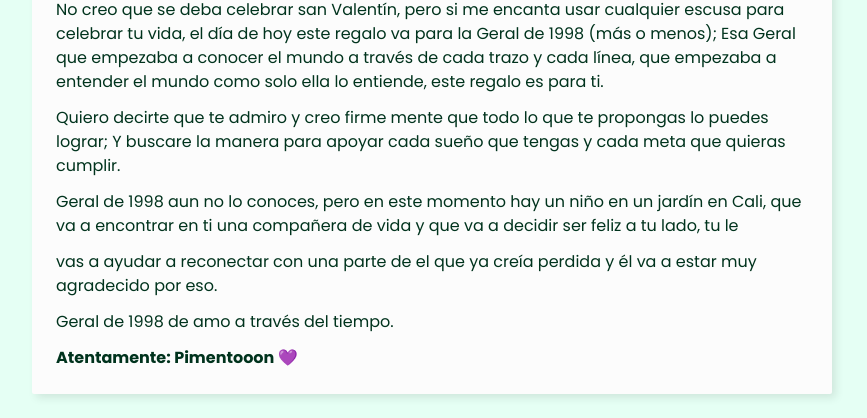
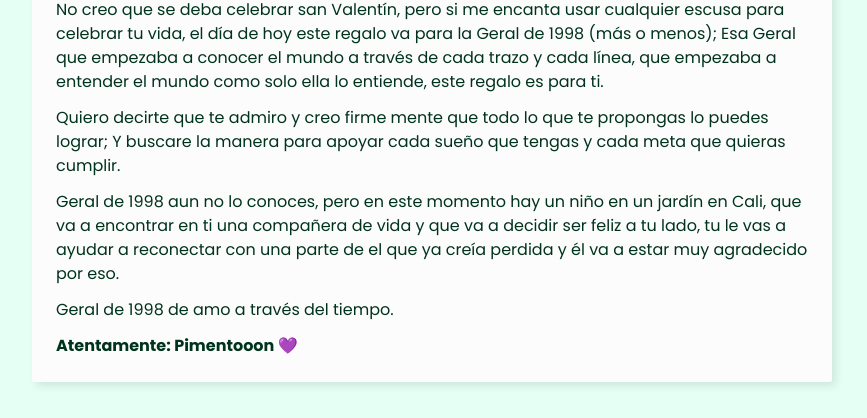
Before and after one commit to juanpixel/1998, a plain HTML site: page index.html in a window 1280 px wide. Shown: the part 436-854 px from the top of the page, without its empty margins (208-1075 px from the left). Drawn offline with Linux system fonts and the light colour scheme.

Commit message:
segundo commit

```diff
--- a/index.html
+++ b/index.html
@@ -16,7 +16,7 @@
             <h1>Geral</h1>
         <p>No creo que se deba celebrar san Valentín, pero si me encanta usar cualquier escusa para celebrar tu vida, el día de hoy este regalo va para la Geral de 1998 (más o menos); Esa Geral que empezaba a conocer el mundo a través de cada trazo y cada línea, que empezaba a entender el mundo como solo ella lo entiende, este regalo es para ti.</p>
         <p>Quiero decirte que te admiro y creo firme mente que todo lo que te propongas lo puedes lograr; Y buscare la manera para apoyar cada sueño que tengas y cada meta que quieras cumplir.</p>
-        <p>Geral de 1998 aun no lo conoces, pero en este momento hay un niño en un jardín en Cali, que va a encontrar en ti una compañera de vida y que va a decidir ser feliz a tu lado, tu le <p>vas a ayudar a reconectar con una parte de el que ya creía perdida y él va a estar muy agradecido por eso.</p>
+        <p>Geral de 1998 aun no lo conoces, pero en este momento hay un niño en un jardín en Cali, que va a encontrar en ti una compañera de vida y que va a decidir ser feliz a tu lado, tu le vas a ayudar a reconectar con una parte de el que ya creía perdida y él va a estar muy agradecido por eso.</p>
         <p>Geral de 1998 de amo a través del tiempo.</p>
 
     <p> <strong>Atentamente: Pimentooon 💜</strong></p>
```
